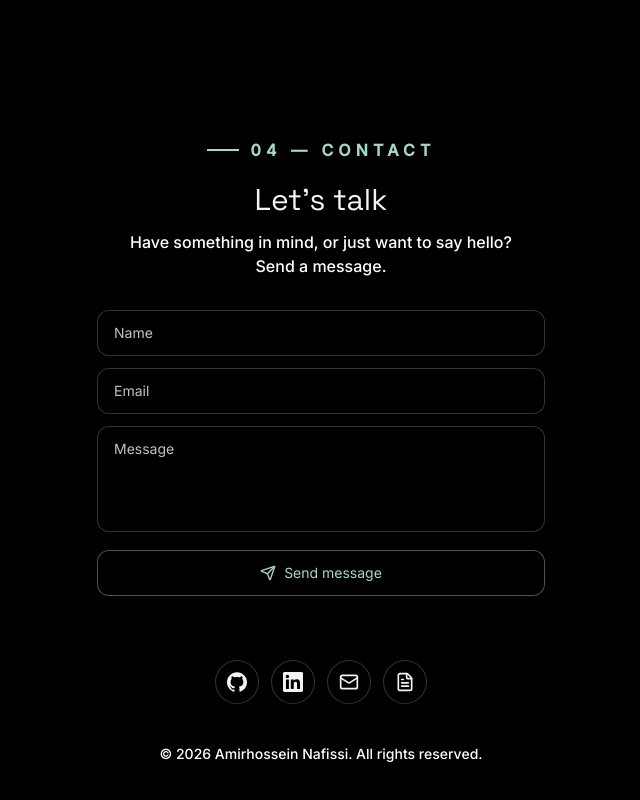
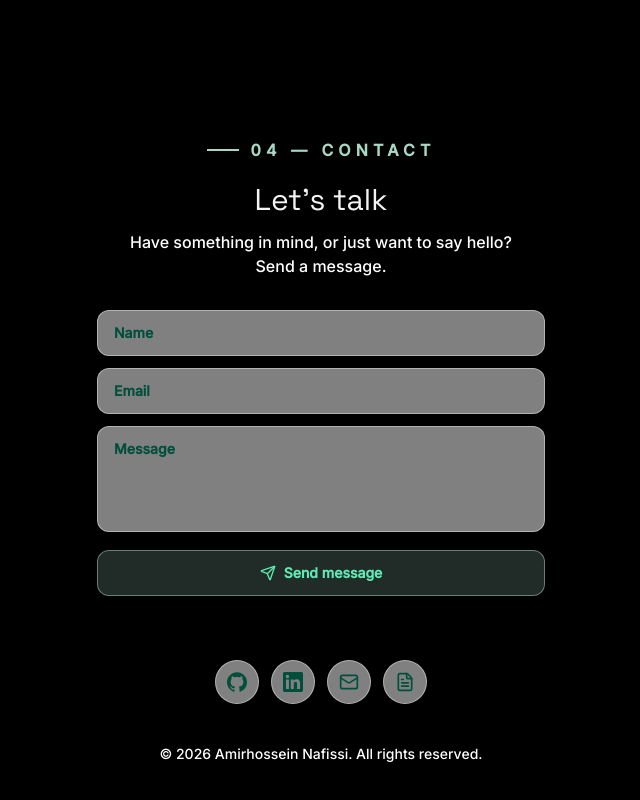
Before and after one commit to Amir-Nafissi/personal-website-V1, a Next.js app: page / in a window 1280 px wide. Shown: the part 2904-3704 px from the top of the page, without its empty margins (319-959 px from the left). Built offline with nearby package versions, Linux system fonts and the light colour scheme; no server answers.

Commit message:
Lighten contact form and match autofill styling
Switch the contact form fields, send button, and social buttons to a light glass style, and update the autofill rule so filled fields keep a light background and matching emerald text.

```diff
--- a/app/globals.css
+++ b/app/globals.css
@@ -58,19 +58,20 @@ body {
 }
 
 /* Neutralize the browser's autofill styling on the contact form: replace the
-   yellow background with our dark "filled" look, keep the text light, and drop
-   the inherited text-shadow. The 9999s transition prevents the yellow flash. */
+   yellow background with our light "filled" look, keep the text dark (to match
+   the light fields), and drop the inherited text-shadow. The 9999s transition
+   prevents the yellow flash. */
 input:-webkit-autofill,
 input:-webkit-autofill:hover,
 input:-webkit-autofill:focus,
 textarea:-webkit-autofill,
 textarea:-webkit-autofill:hover,
 textarea:-webkit-autofill:focus {
-  -webkit-text-fill-color: var(--color-haze);
-  -webkit-box-shadow: 0 0 0 1000px rgba(6, 6, 8, 0.85) inset;
-  box-shadow: 0 0 0 1000px rgba(6, 6, 8, 0.85) inset;
+  -webkit-text-fill-color: #064e3b; /* emerald-900, matches name/email/message */
+  -webkit-box-shadow: 0 0 0 1000px rgba(255, 255, 255, 0.9) inset;
+  box-shadow: 0 0 0 1000px rgba(255, 255, 255, 0.9) inset;
   text-shadow: none;
-  caret-color: var(--color-haze);
+  caret-color: #064e3b;
   transition: background-color 9999s ease-in-out 0s;
 }
 
--- a/components/sections/Contact.tsx
+++ b/components/sections/Contact.tsx
@@ -59,7 +59,7 @@ export default function Contact() {
   // you type is easy to read. The placeholder labels are kept bright + shadowed
   // for legibility against the video.
   const inputClass =
-    "w-full rounded-xl border border-white/20 bg-void/25 px-4 py-3 text-sm font-normal text-haze text-shadow-soft backdrop-brightness-[0.75] placeholder:text-haze/80 placeholder:[text-shadow:0_1px_3px_rgba(0,0,0,0.9)] outline-none transition-all duration-200 focus:border-mint/50 focus:bg-void/50 focus:backdrop-blur-md focus:backdrop-brightness-[0.4] [&:not(:placeholder-shown)]:border-mint/40 [&:not(:placeholder-shown)]:bg-void/50 [&:not(:placeholder-shown)]:backdrop-blur-md [&:not(:placeholder-shown)]:backdrop-brightness-[0.4]";
+    "w-full rounded-xl border border-white/40 bg-white/50 px-4 py-3 text-sm font-semibold text-emerald-950 placeholder:text-emerald-900 outline-none transition-all duration-200 focus:border-mint/50 focus:bg-white/60 [&:not(:placeholder-shown)]:border-mint/40 [&:not(:placeholder-shown)]:bg-white/60";
 
   return (
     <section
@@ -142,7 +142,7 @@ export default function Contact() {
           <button
             type="submit"
             disabled={status === "submitting" || status === "success"}
-            className="inline-flex w-full cursor-pointer items-center justify-center gap-2 rounded-xl border border-mint/40 bg-void/25 px-4 py-3 text-sm font-normal text-mint backdrop-brightness-[0.75] transition-all duration-200 hover:bg-mint/20 hover:shadow-[0_0_24px_-6px_rgba(167,215,197,0.5)] disabled:cursor-not-allowed disabled:opacity-60"
+            className="inline-flex w-full cursor-pointer items-center justify-center gap-2 rounded-xl border border-mint/50 bg-mint/20 px-4 py-3 text-sm font-semibold text-emerald-300 transition-all duration-200 hover:bg-mint/30 hover:shadow-[0_0_24px_-6px_rgba(167,215,197,0.5)] disabled:cursor-not-allowed disabled:opacity-60"
           >
             {status === "submitting" && (
               <Loader2 className="h-4 w-4 animate-spin" aria-hidden="true" />
@@ -224,7 +224,7 @@ function SocialLink({
       {...(external
         ? { target: "_blank", rel: "noopener noreferrer" }
         : {})}
-      className="flex h-11 w-11 cursor-pointer items-center justify-center rounded-full border border-white/20 bg-void/25 backdrop-brightness-[0.75] text-haze transition-all duration-200 [&_svg]:drop-shadow-[0_1px_3px_rgba(0,0,0,0.9)] hover:border-mint/40 hover:text-mint hover:shadow-[0_0_22px_-6px_rgba(167,215,197,0.5)]"
+      className="flex h-11 w-11 cursor-pointer items-center justify-center rounded-full border border-white/40 bg-white/50 text-emerald-900 transition-all duration-200 hover:border-mint/50 hover:text-emerald-700 hover:shadow-[0_0_22px_-6px_rgba(167,215,197,0.5)]"
     >
       {icon}
     </a>
```
